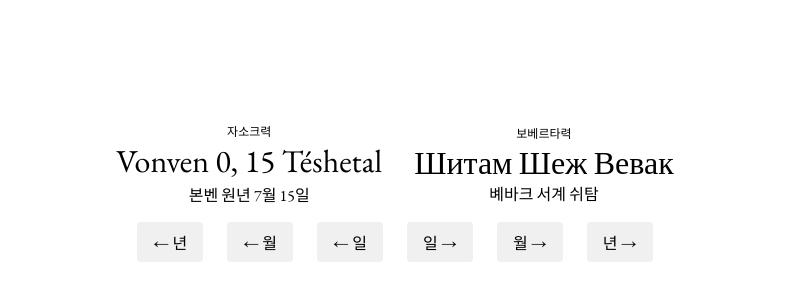
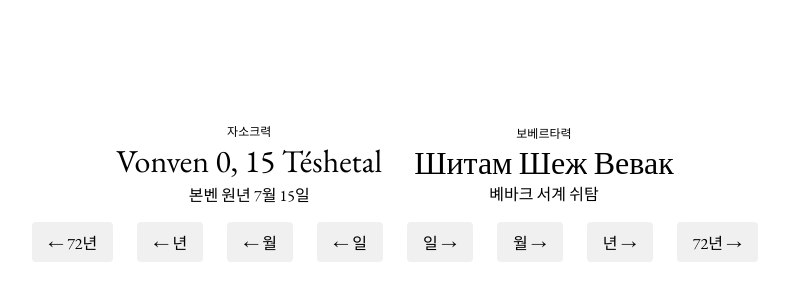
Before and after one commit to zasoque/aquia-calendar, a SvelteKit app: page / in a window 1280 px wide. Shown: the part 208-508 px from the top of the page, without its empty margins (245-1034 px from the left). Built offline with nearby package versions, Linux system fonts and the light colour scheme.

Commit message:
Add functions to navigate to previous and next cycles

```diff
--- a/src/routes/+page.svelte
+++ b/src/routes/+page.svelte
@@ -371,6 +371,18 @@
 		today = new Date(today.getTime() - timezoneOffset);
 	}
 
+	function toPreviousCycle() {
+		today = new Date(today.getFullYear() - 72, today.getMonth(), today.getDate());
+		const timezoneOffset = today.getTimezoneOffset() * 60000;
+		today = new Date(today.getTime() - timezoneOffset);
+	}
+
+	function toNextCycle() {
+		today = new Date(today.getFullYear() + 72, today.getMonth(), today.getDate());
+		const timezoneOffset = today.getTimezoneOffset() * 60000;
+		today = new Date(today.getTime() - timezoneOffset);
+	}
+
 	onMount(async () => {
 		try {
 			const response = await fetch('/zasokese-calendar.json', { cache: 'no-store' });
@@ -568,12 +580,14 @@
 	<div
 		style="display: flex; justify-content: center; align-items: center; gap: 24px; margin-top: 16px;"
 	>
+		<button type="button" class="clickable" onclick={toPreviousCycle}>← 72년</button>
 		<button type="button" class="clickable" onclick={toPreviousYear}>← 년</button>
 		<button type="button" class="clickable" onclick={toPreviousMonth}>← 월</button>
 		<button type="button" class="clickable" onclick={toPreviousDay}>← 일</button>
 		<button type="button" class="clickable" onclick={toNextDay}>일 →</button>
 		<button type="button" class="clickable" onclick={toNextMonth}>월 →</button>
 		<button type="button" class="clickable" onclick={toNextYear}>년 →</button>
+		<button type="button" class="clickable" onclick={toNextCycle}>72년 →</button>
 	</div>
 </div>
 
```
